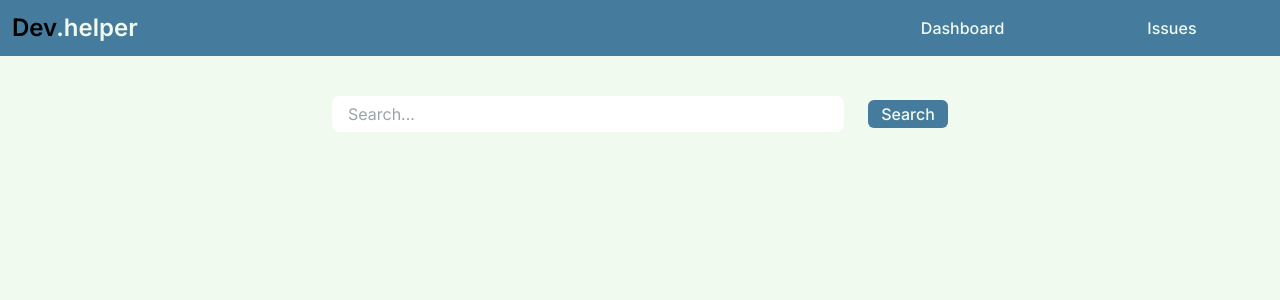
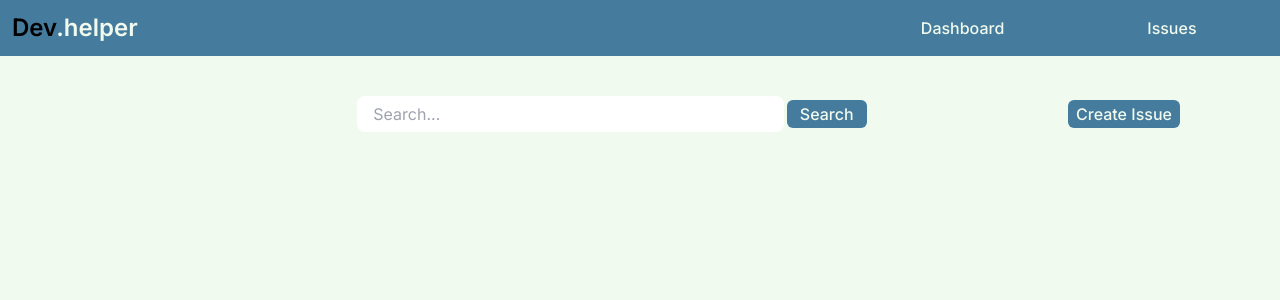
Before and after one commit to Hello-Utkarsh/Dev.Helper, a Next.js app: page /issue in a window 1280 px wide. Shown: the top 300 px of the page. Built offline with nearby package versions, Linux system fonts and the light colour scheme.

Commit message:
adde the form

```diff
--- a/app/issue/new/page.tsx
+++ b/app/issue/new/page.tsx
@@ -1,9 +1,12 @@
+import { Sql } from '@prisma/client/runtime/library'
 import React from 'react'
 
 const NewIssue = () => {
   return (
-    <div>
-
+    <div className='flex flex-col items-center h-60 justify-around mt-20'>
+      <textarea rows={1} placeholder='Title' className='resize-none h-10 w-2/5 pt-2 px-3 rounded-lg'/>
+      <textarea rows={1} placeholder='Description' className='resize-none h-24 w-2/5 pt-2 px-3 rounded-lg'/>
+      <button className='bg-[#457b9d] text-[#f1faee] w-20 rounded-md h-7 font-medium'>Create</button>
     </div>
   )
 }
--- a/app/issue/page.tsx
+++ b/app/issue/page.tsx
@@ -1,11 +1,15 @@
+import Link from 'next/link'
 import React from 'react'
 
 const IssuePage = () => {
   return (
-    <div className='flex justify-center'>
-      <div className='flex w-2/4 justify-around items-center mt-10'>
-        <input type="text" placeholder='Search...' name="" id="" className='w-4/5 h-9 p-4 rounded-lg' />
-        <button className='my-auto bg-[#457b9d] text-[#f1faee] w-20 rounded-md h-7 font-medium'>Search</button>
+    <div className='flex justify-end'>
+      <div className='flex w-4/5 justify-around items-center mt-10'>
+        <div className='flex w-2/4 justify-around items-center'>
+          <input type="text" placeholder='Search...' name="" id="" className='w-10/12 h-9 p-4 rounded-lg' />
+          <button className='my-auto bg-[#457b9d] text-[#f1faee] w-20 rounded-md h-7 font-medium'>Search</button>
+        </div>
+        <Link href='/issue/new'><button className='my-auto bg-[#457b9d] text-[#f1faee] w-28 rounded-md h-7 font-medium'>Create Issue</button></Link>
       </div>
     </div>
   )
```
